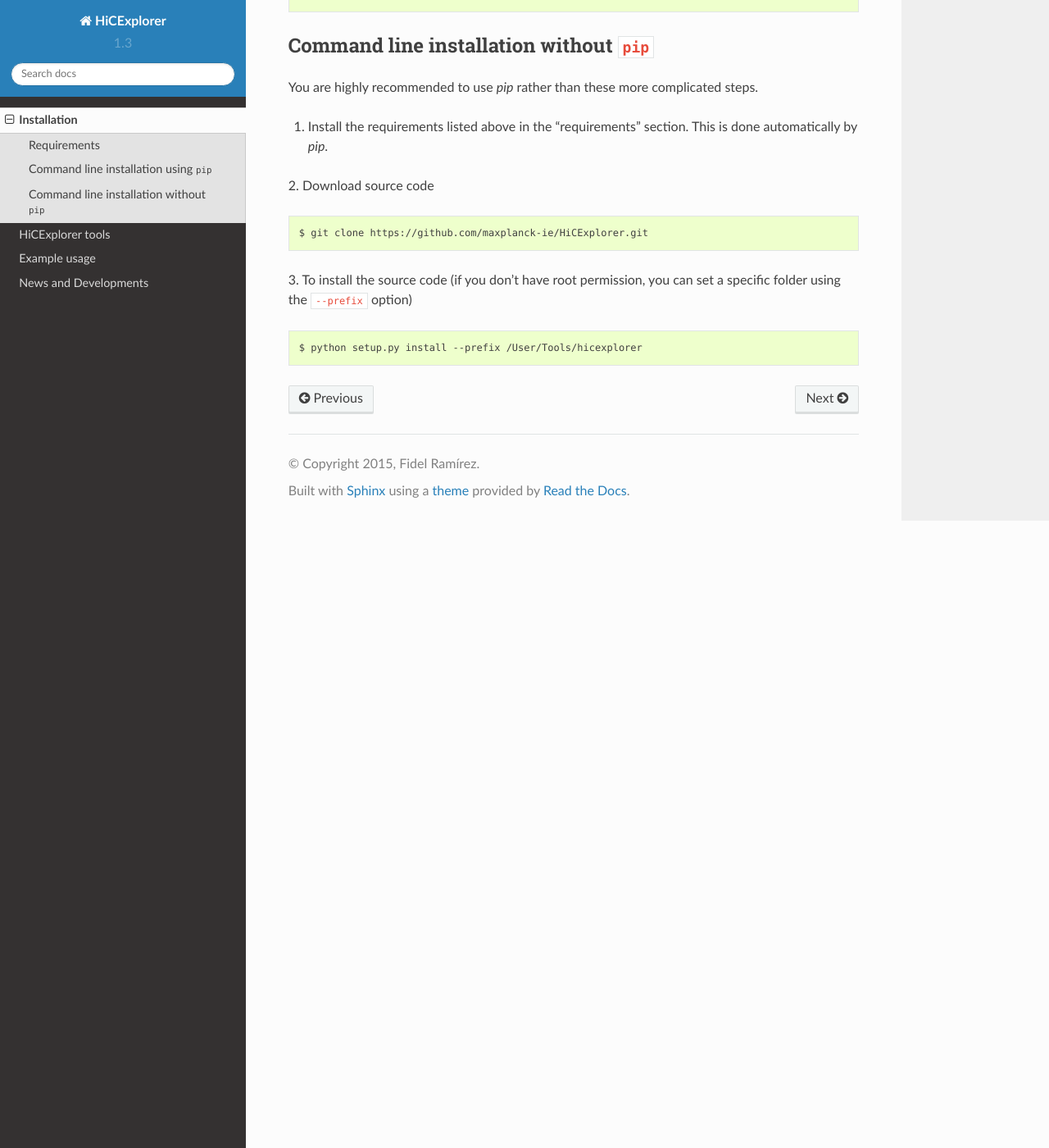
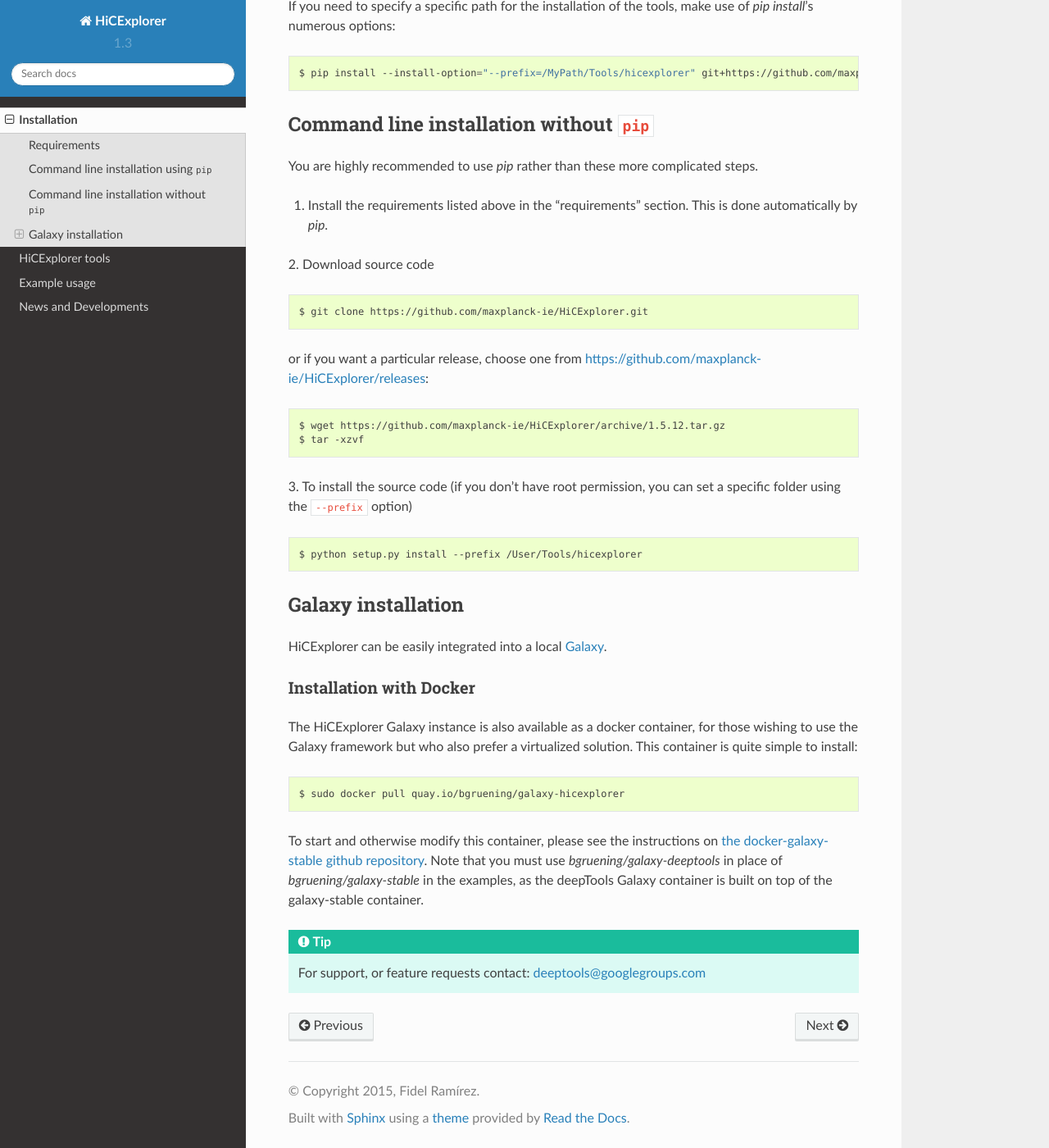
Before and after one commit to deeptools/HiCExplorer, a Sphinx documentation site: the page built from docs/content/installation.rst, in a window 1280 px wide and 1400 px high, scrolled down 1011 px. Shown: the whole window at 82% size. Built offline with Sphinx 7.4.7 and the Read the Docs theme 2.0.0, drawn with Linux system fonts in a browser that asks for light colours; some of the changed text lies outside the part shown.

Commit message:
docker install info added

```diff
--- a/docs/content/installation.rst
+++ b/docs/content/installation.rst
@@ -8,12 +8,14 @@
 -------------
 
 * Python 2.7
-* numpy >= 1.8.1
-* scipy >= 0.14.0
+* numpy >= 1.10.4
+* scipy >= 0.17.1
+* matplotlib >= 1.5.3
 * pysam >= 0.8.3
-* matplotlib >= 1.3.1
-* bx-python >= 0.7.1
+* intervaltree >= 2.1.0
 * biopython >= 1.65
+* tables >= 3.2.2
+* pyBigWig >=0.2.8
 
 The fastet way to obtain **Python 2.7 together with numpy and scipy** is
 via the `Anaconda Scientific Python
@@ -54,8 +56,34 @@
 
 	$ git clone https://github.com/maxplanck-ie/HiCExplorer.git
 
+or if you want a particular release, choose one from https://github.com/maxplanck-ie/HiCExplorer/releases:
+::
+
+	$ wget https://github.com/maxplanck-ie/HiCExplorer/archive/1.5.12.tar.gz
+	$ tar -xzvf
+
 3. To install the source code (if you don't have root permission, you can set
 a specific folder using the ``--prefix`` option)
 ::
 
 	$ python setup.py install --prefix /User/Tools/hicexplorer
+
+
+Galaxy installation
+--------------------
+
+HiCExplorer can be easily integrated into a local `Galaxy <http://galaxyproject.org>`_.
+
+Installation with Docker
+^^^^^^^^^^^^^^^^^^^^^^^^
+
+The HiCExplorer Galaxy instance is also available as a docker container, for those wishing to use the Galaxy
+framework but who also prefer a virtualized solution. This container is quite simple to install:
+
+::
+
+    $ sudo docker pull quay.io/bgruening/galaxy-hicexplorer
+
+To start and otherwise modify this container, please see the instructions on `the docker-galaxy-stable github repository <https://github.com/bgruening/docker-galaxy-stable>`__. Note that you must use `bgruening/galaxy-deeptools` in place of `bgruening/galaxy-stable` in the examples, as the deepTools Galaxy container is built on top of the galaxy-stable container.
+
+.. tip:: For support, or feature requests contact: deeptools@googlegroups.com
```
